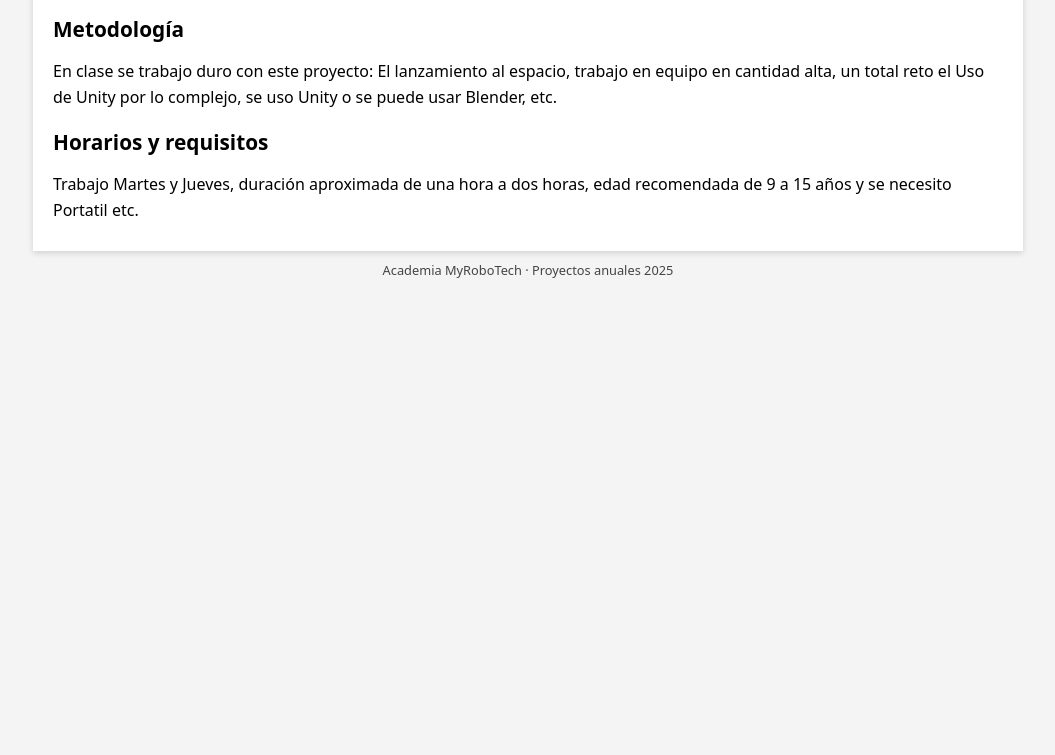
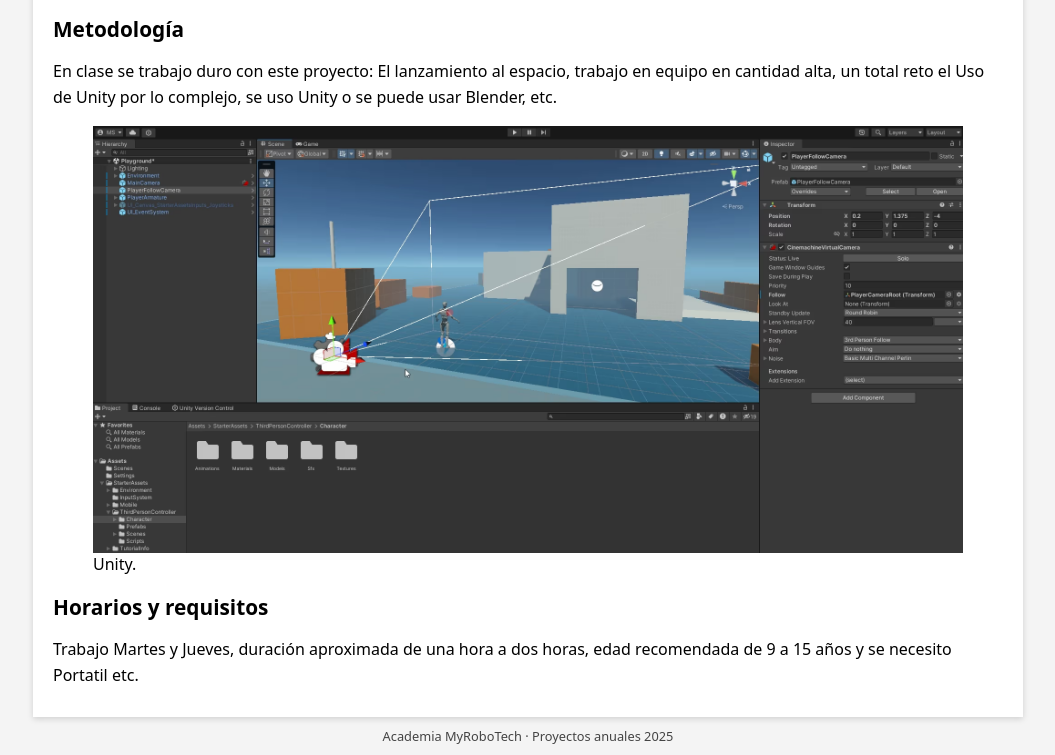
Before and after one commit to juanbitayt23-ctrl/paginabi, a plain HTML site: page simulador-unity.html in a window 1280 px wide. Shown: the part 856-1611 px from the top of the page, without its empty margins (112-1167 px from the left). Before the commit the page ends 1145 px from the top, so only its background shows below. Drawn offline with Linux system fonts and the light colour scheme.

Commit message:
Se hicieron cambios variados

```diff
--- a/simulador-unity.html
+++ b/simulador-unity.html
@@ -108,6 +108,10 @@
       En clase se trabajo duro con este proyecto: El lanzamiento al espacio, trabajo en equipo en cantidad alta,
       un total reto el Uso de Unity por lo complejo, se uso Unity o se puede usar Blender, etc.
     </p>
+     <figure>
+        <img src="imagenes/bdd4ab9208069e280930c85cf38e5015b3582535-1910x938.avif" alt="Unity" style="max-width:100%;height:auto;display:block;margin:0 auto;">
+        <figcaption>Unity.</figcaption>
+    </figure>
 
     <h2>Horarios y requisitos</h2>
     <p>
```
Also changed, not shown: imagenes/bdd4ab9208069e280930c85cf38e5015b3582535-1910x938.avif (added).
